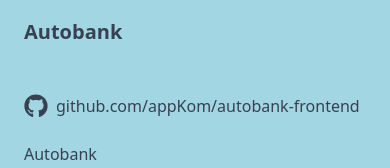
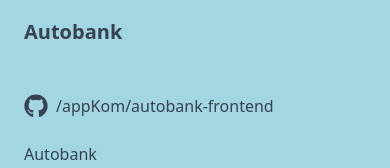
Before and after one commit to appKom/home, a Next.js app: page /prosjekt/autobank in a window 390 px wide. Shown: the part 437-605 px from the top of the page. Built offline with nearby package versions, Linux system fonts and the light colour scheme.

Commit message:
responsive layout

```diff
--- a/app/prosjekt/[id]/page.tsx
+++ b/app/prosjekt/[id]/page.tsx
@@ -81,7 +81,8 @@ export default async function ProjectPage({ params }: Params) {
 
             <div className="w-full flex justify-center py-6">
               <div className="w-full max-w-screen-lg">
-                {project.techStack && (<div>
+                {project.techStack && (
+                  <div>
                     <h2 className="text-2xl font-bold">Teknologier</h2>
                     <ul className="flex flex-wrap gap-2">
                       {project.techStack.map((tech) => (
@@ -93,16 +94,19 @@ export default async function ProjectPage({ params }: Params) {
                         </li>
                       ))}
                     </ul>
-                </div>)}
-                <div className="flex flex-row gap-2 pt-6 items-center gap-10">
-                  {project.link && <a
+                  </div>
+                )}
+                <div className="flex flex-col sm:flex-row gap-2 pt-6 ">
+                  {project.link && (
+                    <a
                       className="flex flex-row gap-2 hover:text-onlineOrange"
                       href={project.link}
                       target="_blank"
                     >
                       <FaGlobe size={24} />
                       <p>{project.link.split("https://")}</p>
-                  </a>}
+                    </a>
+                  )}
                   <a
                     className="flex flex-row gap-2 hover:text-onlineOrange"
                     href={project.github}
@@ -110,13 +114,11 @@ export default async function ProjectPage({ params }: Params) {
                     rel="noreferrer"
                   >
                     <FaGithub size={24} />
-                    <p>{project.github.split("https://")}</p>
+                    <p>{project.github.split("https://github.com")}</p>
                   </a>
                 </div>
               </div>
             </div>
-
-
 
             <article className="w-full break-words whitespace-pre-wrap pb-8">
               <ReactMarkdown className="w-full" rehypePlugins={[rehypeRaw]}>
```
Lines whose indentation alone changed are shown as unchanged.
